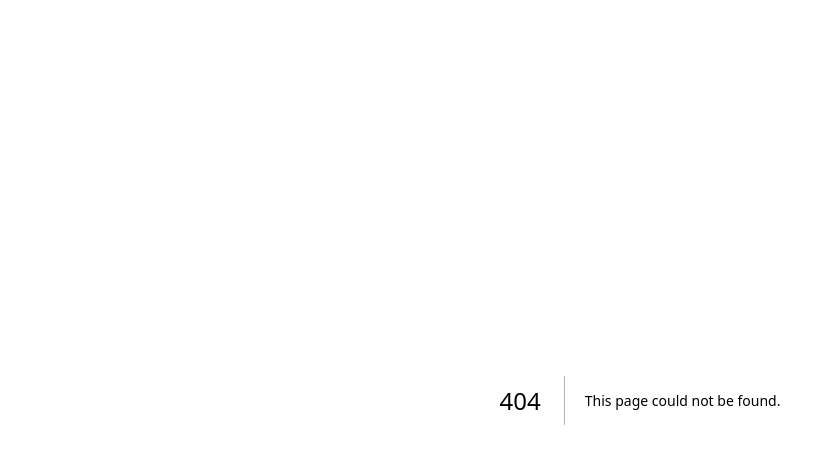
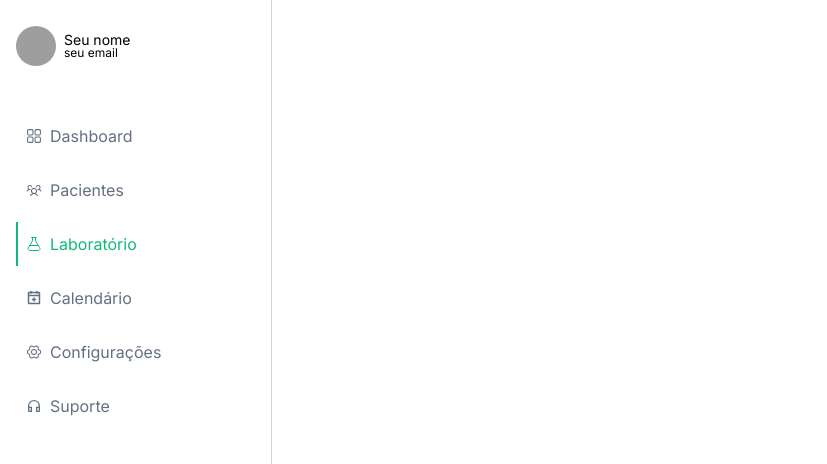
Before and after one commit to six-org/sistema-de-gerenciamento-laboratorial_front-end, a Next.js app: page /laboratorio in a window 1280 px wide. Before the commit this address had no page. Shown: the top 464 px of the page, without its empty margins (0-827 px from the left). Built offline with nearby package versions, Linux system fonts and the light colour scheme; grey boxes are pictures that could not be loaded.

Commit message:
feature: elaboração da tela de laboratório

```diff
--- /dev/null
+++ b/src/app/laboratorio/page.tsx
@@ -0,0 +1,16 @@
+
+import NavegacaoUser from "../ui/nav/navegacaoUser";
+
+const laboratorio = () => {
+
+    return (
+        <>
+            <div className="grid grid-cols-[17rem_1fr_23.75rem]">
+                {/** Navegação do usuário */}
+                <NavegacaoUser/>
+            </div>
+        </>
+    )
+}
+
+export default laboratorio;
--- a/src/app/layout.tsx
+++ b/src/app/layout.tsx
@@ -17,7 +17,11 @@ export default function RootLayout({
 }>) {
   return (
     <html lang="pt-BR">
-      <body className={inter.className}>{children}</body>
+      <body className={inter.className}>
+        <main className="min-h-screen h-screen w-screen">
+          {children}
+        </main>
+      </body>
     </html>
   );
 }
--- a/src/app/page.tsx
+++ b/src/app/page.tsx
@@ -12,7 +12,7 @@ import imgBasicLab from "../../public/img/login/basic-lab.webp";
 
 const home = () => {
   return (
-    <main className="h-screen w-screen">
+    <>
       <div className="grid grid-cols-2 w-full h-full">
         <div className="relative h-full w-full">
           <figure className="h-full w-full relative after:absolute after:inset-0 after:bg-primary-pure/20">
@@ -65,7 +65,7 @@ const home = () => {
 
         </div>
       </div>
-    </main>
+    </>
   )
 }
 
--- /dev/null
+++ b/src/app/ui/nav/itemNavegacaoUser.tsx
@@ -0,0 +1,23 @@
+'use client'
+
+import Link from "next/link";
+import { usePathname } from "next/navigation";
+import { ReactNode } from "react";
+
+type propsLink = {
+    title:string,
+    href:string,
+    icone:ReactNode
+}
+
+const ItemNavegacaoUser = (props:propsLink) => {
+    const pathname = usePathname();
+    return (
+        <Link className={`relative ${pathname === props.href ? 'text-primary-pure after:w-[2px] after:bg-primary-pure after:h-full after:absolute after:inset-0' : 'text-neutral-light focus-visible:after:w-[2px] focus-visible:after:bg-primary-pure focus-visible:after:h-full focus-visible:after:absolute focus-visible:after:left-0 focus:after:w-[2px] focus:after:bg-primary-pure focus:after:h-full focus:after:absolute focus:after:left-0 hover:after:w-[2px] hover:after:bg-primary-pure hover:after:h-full hover:after:absolute hover:after:left-0 after:transition-[height] after:duration-[.3s] after:linear after:h-[0]'} hover:text-primary-pure focus:text-primary-pure focus-visible:text-primary-pure p-[.625rem] flex items-center gap-[.5rem] transition duration-[.3s] linear focus-visible:outline-none`} href={props.href}>
+            {props.icone}
+            {props.title}
+        </Link>
+    )
+}
+
+export default ItemNavegacaoUser;
--- /dev/null
+++ b/src/app/ui/nav/navegacaoUser.tsx
@@ -0,0 +1,61 @@
+'use client'
+
+import Link from "next/link";
+import { usePathname } from "next/navigation";
+
+import { Avatar, AvatarFallback, AvatarImage } from "@/components/ui/avatar"
+
+import ItemNavegacaoUser from "./itemNavegacaoUser";
+
+/* Icones */
+import { RxDashboard } from "react-icons/rx";
+import { PiUsersThree } from "react-icons/pi";
+import { IoFlaskOutline } from "react-icons/io5";
+import { PiCalendarPlusBold } from "react-icons/pi";
+import { PiGearSix } from "react-icons/pi";
+import { MdOutlineHeadphones } from "react-icons/md";
+
+
+
+const NavegacaoUser = () => {
+
+    const pathname = usePathname();
+
+    return (
+        <div className="w-full h-screen sticky p-[1.625rem_1rem] border-r-[1px] border-[#CED2DA]">
+            {/** Avatar do usuário */}
+            <div className="flex items-center gap-[.5rem]">
+                <Avatar>
+                    <AvatarImage className="h-[2.5rem] w-[2.5rem]" src="https://github.com/shadcn.png" />
+                    <AvatarFallback>CN</AvatarFallback>
+                </Avatar>
+
+                <div>
+                    <p className="text-[.875rem] text-black leading-[1]">
+                        Seu nome
+                    </p>
+                    <p className="text-[0.75rem] leading-[1]">
+                        seu email
+                    </p>
+                </div>
+            </div>
+
+            {/** Navegação do usuário */}
+            <nav className="flex flex-col gap-[0.625rem] mt-[3rem]">
+                <ItemNavegacaoUser title={'Dashboard'} href={'/home'} icone={<RxDashboard />} />
+
+                <ItemNavegacaoUser title={'Pacientes'} href={'/pacientes'} icone={<PiUsersThree />} />
+
+                <ItemNavegacaoUser title={'Laboratório'} href={'/laboratorio'} icone={<IoFlaskOutline />} />
+
+                <ItemNavegacaoUser title={'Calendário'} href={'/calendario'} icone={<PiCalendarPlusBold />} />
+
+                <ItemNavegacaoUser title={'Configurações'} href={'/configuracoes'} icone={<PiGearSix />} />
+
+                <ItemNavegacaoUser title={'Suporte'} href={'/suporte'} icone={<MdOutlineHeadphones />} />
+            </nav>
+        </div>
+    )
+}
+
+export default NavegacaoUser;
```
